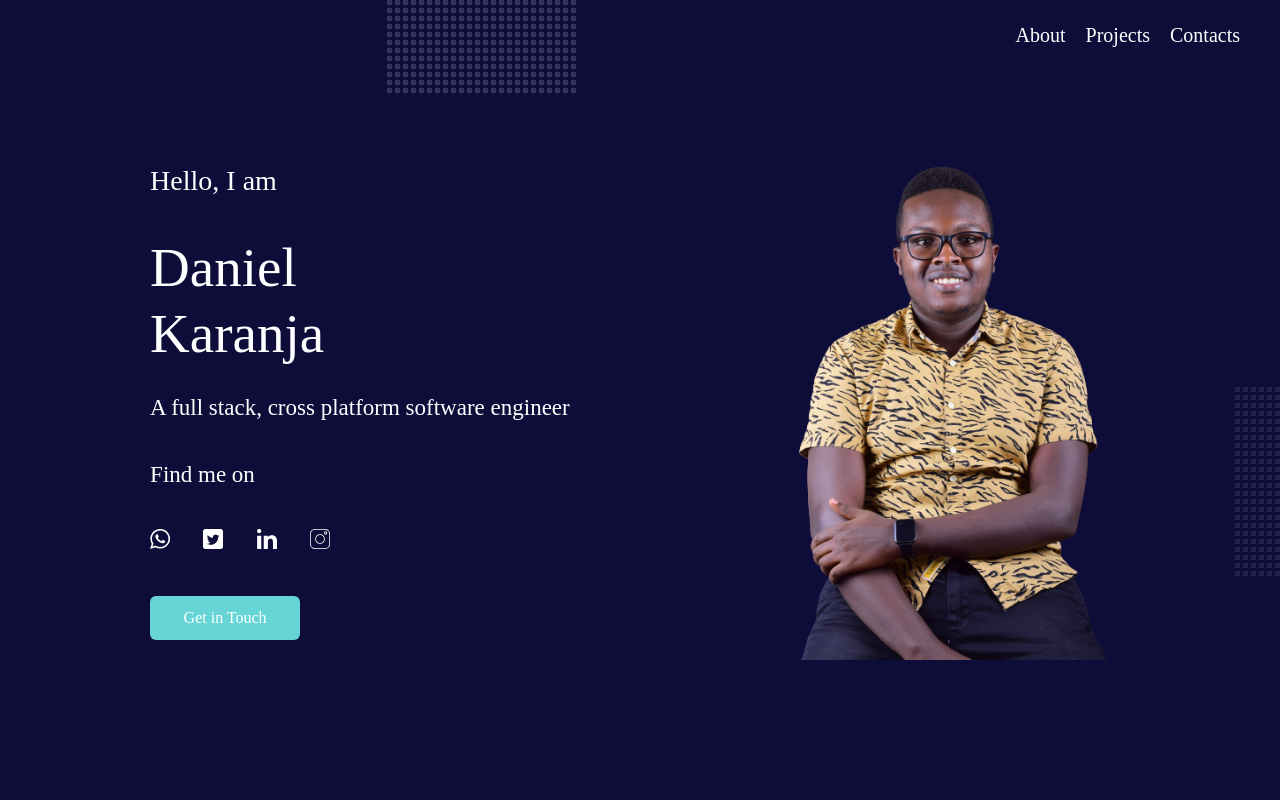
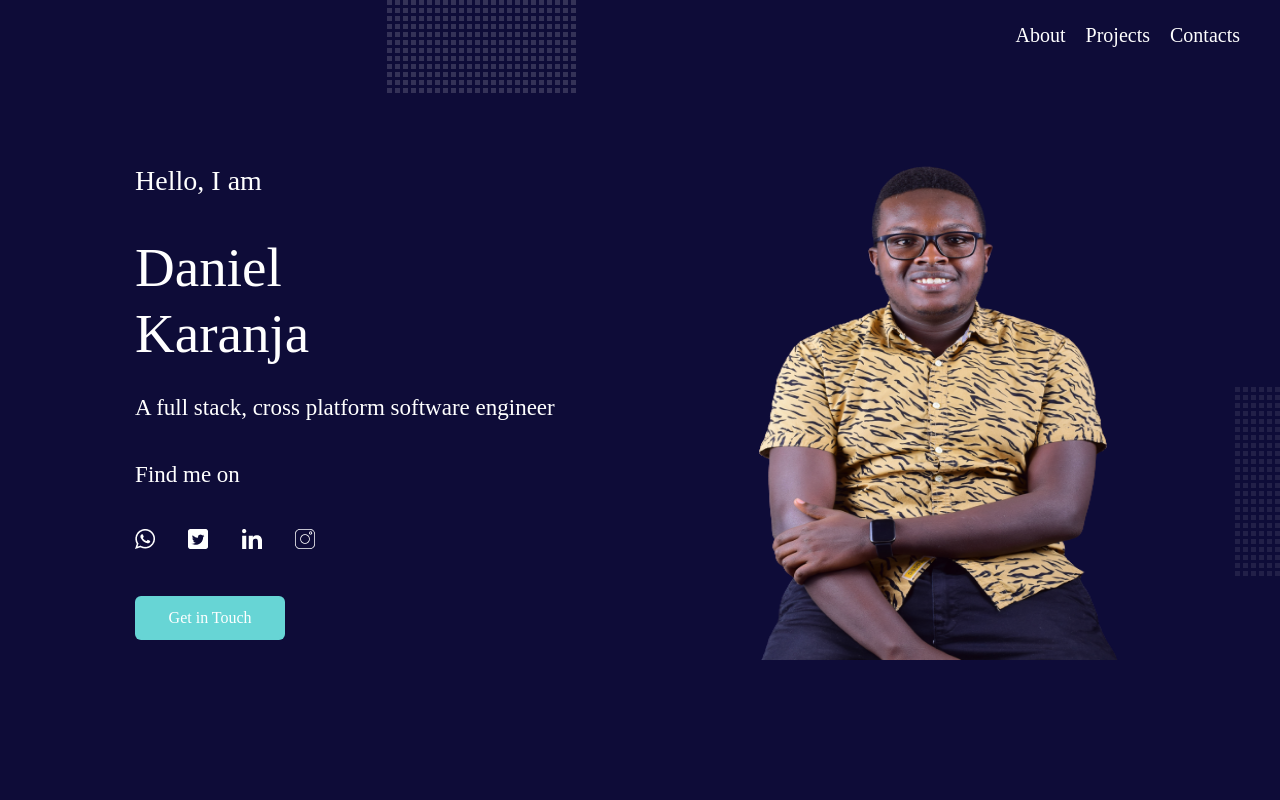
Before and after one commit to agiradaniel/portfolio, a Next.js app: page / in a window 1280 px wide. Shown: the top 800 px of the page. Built offline with nearby package versions, Linux system fonts and the light colour scheme.

Commit message:
Image resize

```diff
--- a/src/app/page.js
+++ b/src/app/page.js
@@ -7,7 +7,7 @@ import Link from 'next/link'
 import InstagramIcon from '../../public/instagramicon.png'
 import { Button } from 'react-bootstrap'
 import PortfolioImage from '../../public/portfolioimage-tiny.png'
-//import PortfolioImage2 from '../../public/portfolioimage.png'
+import PortfolioImage2 from '../../public/portfolioimage.png'
 import Decor1 from '../../public/decor1.png'
 import Decor2 from '../../public/decor2.png'
 import CrossPlatform from '../../public/crossplatform.png'
@@ -61,6 +61,7 @@ export default function Home() {
 
             <div>
               <Image src={PortfolioImage} className={styles.portfolioimage} alt="myimage"/>
+
             </div>
 
           <Image src={Decor1} className={styles.decor1} alt="icon"/>
--- a/src/app/page.module.css
+++ b/src/app/page.module.css
@@ -93,7 +93,7 @@
         right:0
       }
       .portfolioimage{
-        width: 360px;
+        width: 420px;
         height: 520px
       }
       /*.portfolioimage2{
```
